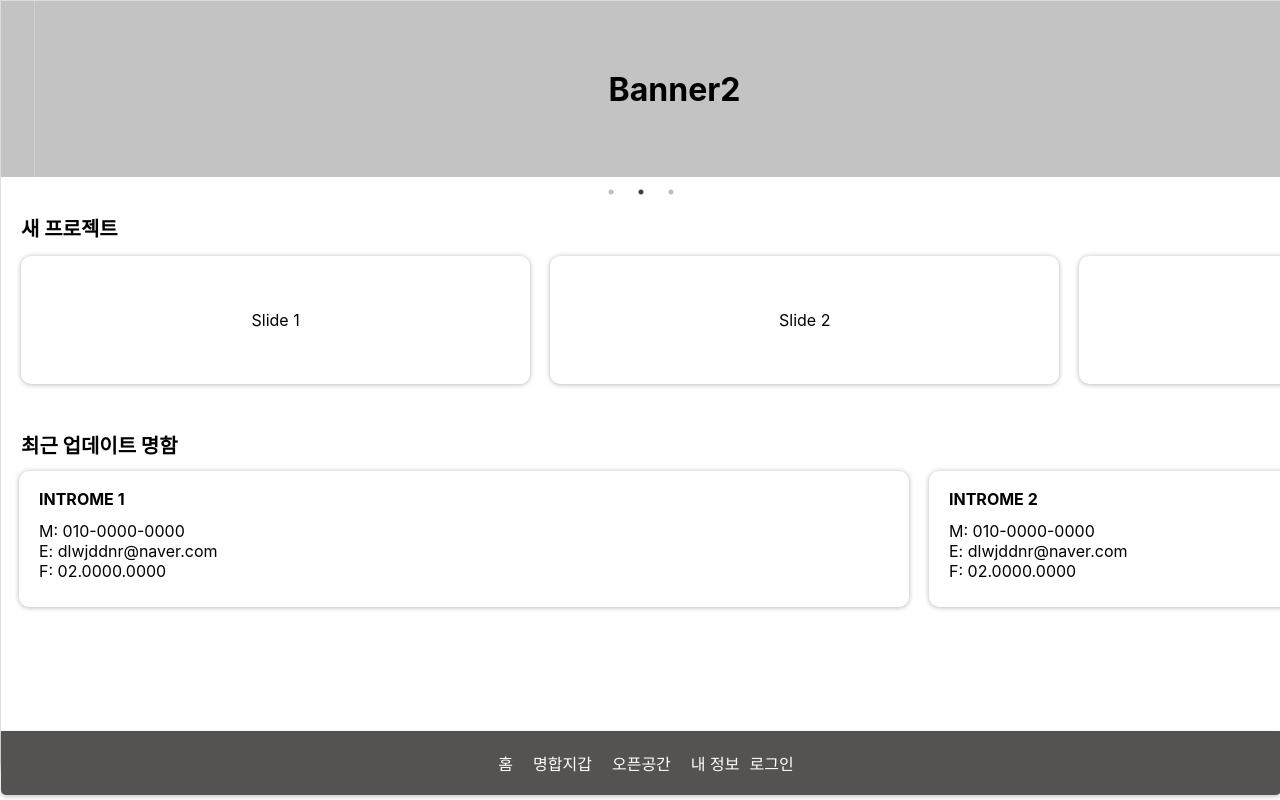
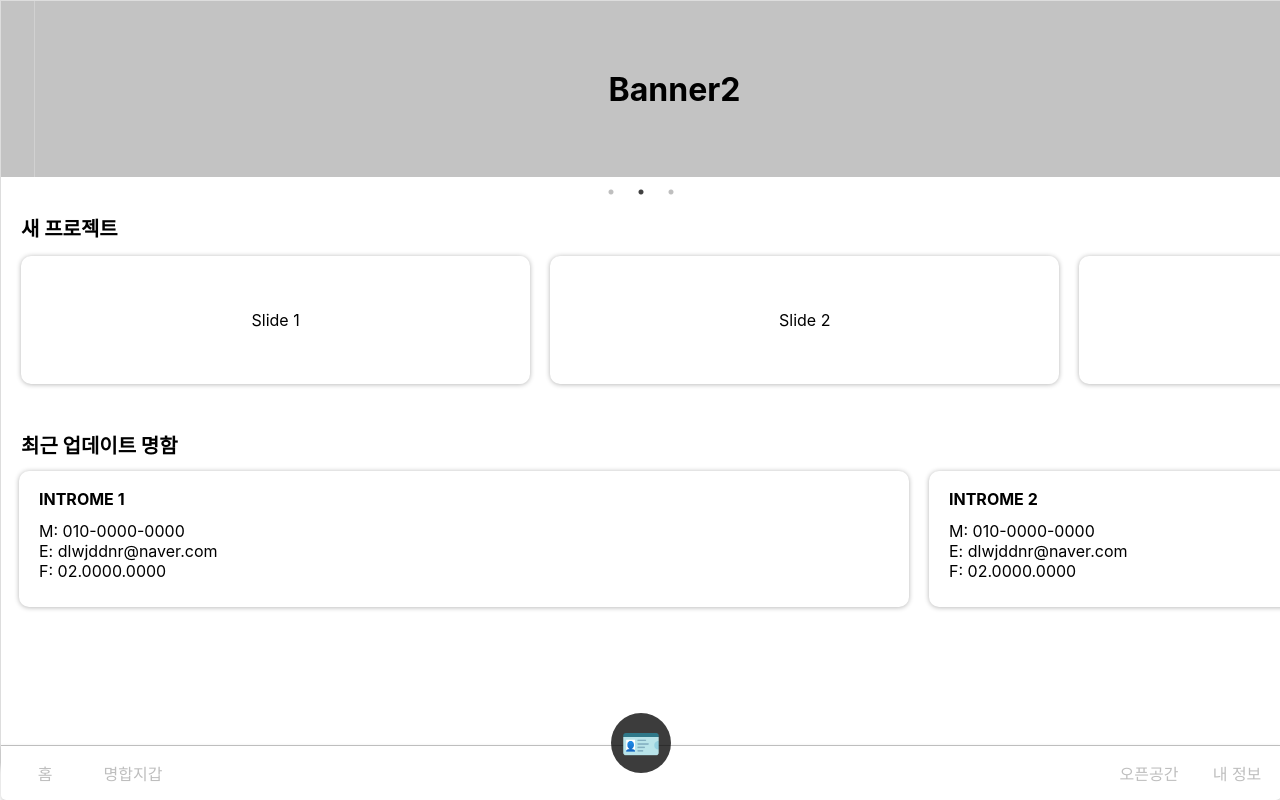
Before and after one commit to IntroMe-IM/IM_Frontend, a React (Create React App) app in the folder introme/: page / in a window 1280 px wide. Built offline with nearby package versions, Linux system fonts and the light colour scheme.

Commit message:
Add
하단 네비게이션 바 수정

```diff
--- a/introme/src/App.js
+++ b/introme/src/App.js
@@ -3,6 +3,7 @@ import { BrowserRouter as Router, Route, Routes } from "react-router-dom";
 import LandingPage from "./LandingPage/LandingPage";
 import LoginPage from "./LoginPage/LoginPage";
 import SignupPage from "./LoginPage/SignupPage";
+import TeamSpace from "./TeamSpace/TeamSpace";
 
 function App() {
   return (
@@ -11,6 +12,7 @@ function App() {
         <Route exact path="/" element={<LandingPage />} />
         <Route exact path="/LoginPage" element={<LoginPage />} />
         <Route exact path="/SignupPage" element={<SignupPage />} />
+        <Route exact path="/TeamSpace" element={<TeamSpace />} />
       </Routes>
     </Router>
   );
--- a/introme/src/Common/Layout.module.css
+++ b/introme/src/Common/Layout.module.css
@@ -46,32 +46,59 @@
 }
 
 /* 하단 네비게이션 바 스타일 */
-/*Merge 테스트2*/
 .footerNav {
   position: fixed;
   bottom: 0;
-  width:100%;
-  background-color: #565252; /* 투명한 배경색 */
-  padding: 20px 0;
-  margin: 10px auto 5px;
+  width: 100%;
+  background-color: #FFFFFF;
+  padding: 15px 0;
+  /* margin: 0px auto 5px; */
   border-radius: 0 0 5px 5px;
-  box-shadow: 0px 2px 4px rgba(0, 0, 0, 0.2); /* 그림자 효과 */
-  color: #fff;
+  box-shadow: 0px 2px 4px rgba(0, 0, 0, 0.2);
+  border-top: 1px solid #BEBEBE;
 }
 
-.footerNav ul {
+.navList {
   list-style: none;
   padding: 0;
   margin: 0;
   display: flex;
-  justify-content: center;
+  justify-content: space-between;
 }
 
-.footerNav ul li {
-  margin: 0 10px;
+.navItem {
+  width: 9vh;
+  text-align: center;
 }
 
-.footerNav ul li a {
-  color: #fff;
+.navLink {
   text-decoration: none;
+  color: #BEBEBE;
 }
+.navDiv{
+display: flex;
+justify-content: space-around;
+width: 22vh;
+
+}
+.circle {
+  position: absolute;
+  /* border: 1px solid black; */
+  background-color: #000000c3;
+  left: 50%;
+  transform: translate(-50%, -80%);
+  border-radius: 50%;
+  width: 7.5vh;
+  height: 7.5vh;
+}
+.text {
+  position: absolute;
+  top: 50%;
+  left: 50%;
+  transform: translate(-50%, -50%);
+  color: white;
+  /* border: 1px solid wheat; */
+  /* width: 4.4vh; */
+  font-size: 2rem;
+  text-align: center;
+}
--- a/introme/src/Common/NavBar.js
+++ b/introme/src/Common/NavBar.js
@@ -1,31 +1,38 @@
 import React from "react";
+import { Link } from "react-router-dom";
 import classes from "./Layout.module.css";
-import { BrowserRouter as Router, Routes, Route } from "react-router-dom";
-import { Link } from "react-router-dom";
 
 const NavBar = () => {
   return (
-    <>
     <nav className={classes.footerNav}>
-        <ul>
-          <li>
-            <a href="#">홈</a>
+      <ul className={classes.navList}>
+        <div className={classes.navDiv} >
+        <li className={classes.navItem}>
+          <Link to="/" className={classes.navLink}>
+            홈
+          </Link>
         </li>
-          <li>
-            <a href="#">명합지갑</a>
+        <li className={classes.navItem}>
+          <Link to="/" className={classes.navLink}>
+            명합지갑
+          </Link>
         </li>
-          <li>
-            <a href="#">오픈공간</a>
+        </div>
+        <div className={` ${classes.circle}`}><div className={classes.text}>🪪</div></div>
+        <div className={classes.navDiv}>
+        <li className={classes.navItem}>
+          <Link to="/TeamSpace" className={classes.navLink}>
+            오픈공간
+          </Link>
         </li>
-          <li>
-            <a href="#">내 정보</a>
+        <li className={classes.navItem}>
+          <Link to="/LoginPage" className={classes.navLink}>
+            내 정보
+          </Link>
         </li>
-          <Link to="/LoginPage" style={{textDecoration: "none", color: "inherit" }}>
-            로그인
-          </Link>
+        </div>
       </ul>
     </nav>
-    </>
   );
 };
 
--- a/introme/src/TeamSpace/TeamSpace.js
+++ b/introme/src/TeamSpace/TeamSpace.js
@@ -1,10 +1,9 @@
 import React from "react";
-import classes from "../Common/mainLayout.module.css"
 
 const TeamSpace = () => {
   return(
     <>
-      <div className={classes.mainLayout}>
+      <div>
         test
       </div>
     </>
```
Lines whose indentation alone changed are shown as unchanged.
